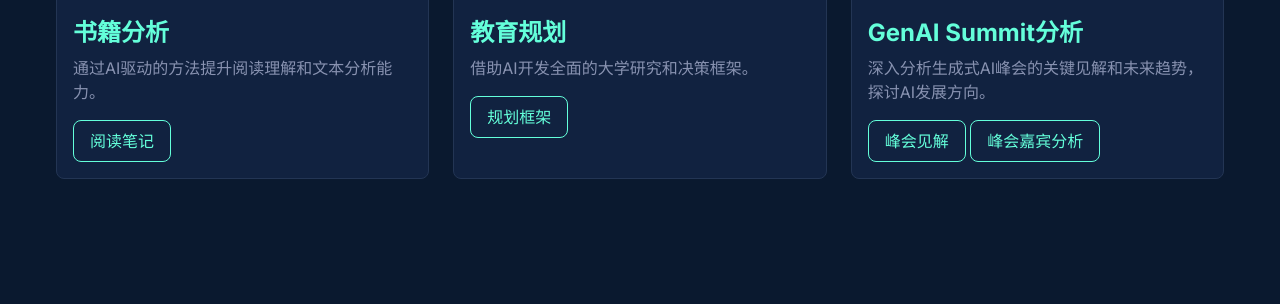
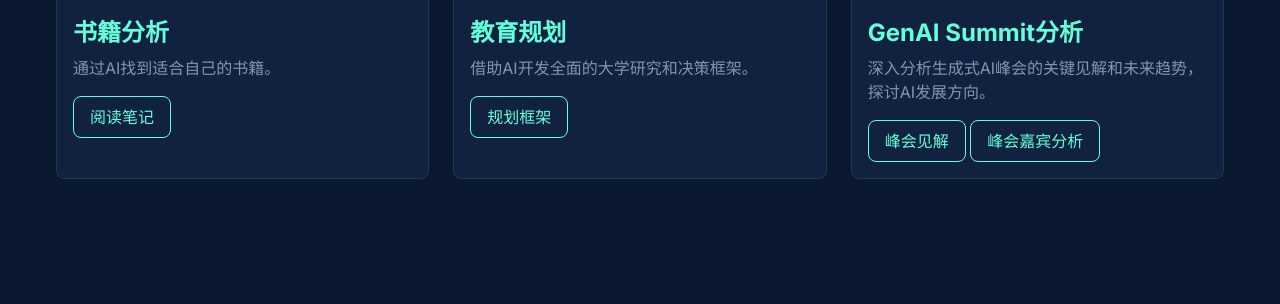
Before and after one commit to hexal1029/AI-Learning-Journey, a plain HTML site: page index.html in a window 1280 px wide. Shown: the part 2070-2374 px from the top of the page. Drawn offline with Linux system fonts and the light colour scheme.

Commit message:
Update index.html

```diff
--- a/index.html
+++ b/index.html
@@ -111,7 +111,7 @@
                         <img src="assets/images/literary-analysis.jpg" alt="书籍分析" class="card__image" loading="lazy">
                         <div class="card__content">
                             <h3 class="card__title">书籍分析</h3>
-                            <p class="card__description">通过AI驱动的方法提升阅读理解和文本分析能力。</p>
+                            <p class="card__description">通过AI找到适合自己的书籍。</p>
                             <a href="https://gamma.app/docs/al95l5nx1cut850" class="button button--outline" target="_blank" rel="noopener noreferrer">阅读笔记</a>
                         </div>
                     </article>
```
